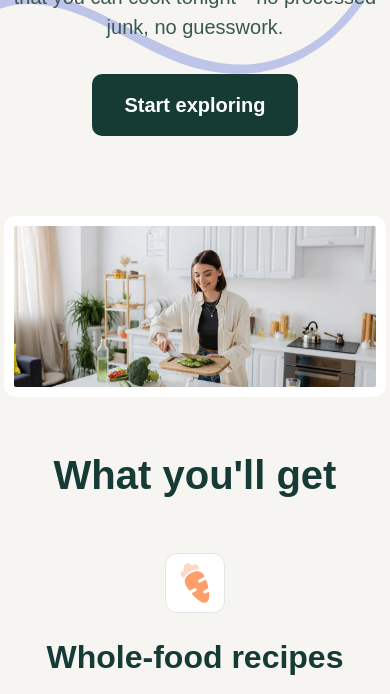
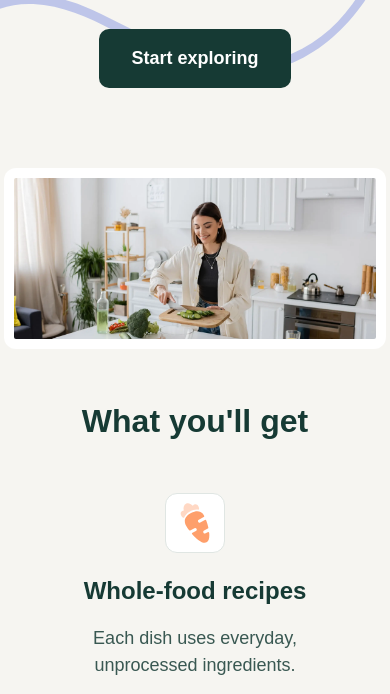
Before and after one commit to danhsakai/recipe-finder, a website built with Vite: page index.html in a window 390 px wide. Shown: the part 341-1035 px from the top of the page. Built offline with nearby package versions, Linux system fonts and the light colour scheme; a web font is replaced by a local one.

Commit message:
fix: resize font size at small screen

```diff
--- a/src/style.css
+++ b/src/style.css
@@ -265,7 +265,7 @@ main {
   height: 12px;
   position: absolute;
   bottom: 16px;
-  left:;
+
   height: 32%;
   z-index: -1;
   border-radius: 6px;
@@ -535,7 +535,18 @@ hr {
     width: 98%;
   }
   .hero__title {
-    font-size: var(--font-size-52);
+    font-size: var(--font-size-40);
+  }
+  .hero__text,
+  .features__item-desc,
+  .reallife__text,
+  .cta__text {
+    font-size: var(--font-size-18);
+  }
+  .header__cta,
+  .hero__cta,
+  .cta__button {
+    font-size: var(--font-size-18);
   }
   .hero__img {
     width: 100%;
@@ -543,7 +554,7 @@ hr {
   .features__title,
   .reallife__title,
   .cta__title {
-    font-size: var(--font-size-40);
+    font-size: var(--font-size-32);
   }
   .features__grid {
     display: flex;
@@ -551,7 +562,7 @@ hr {
     text-align: center;
   }
   .features__item-title {
-    font-size: var(--font-size-32);
+    font-size: var(--font-size-24);
   }
   .features__grid .features__item {
     width: 100%;
```
